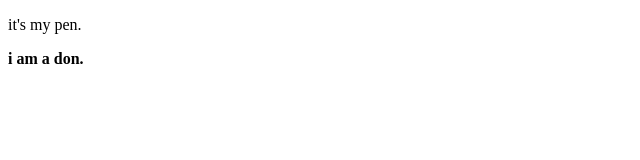
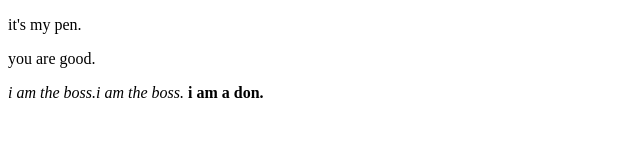
Before and after one commit to arpitadatta05/my-second-repo, a plain HTML site: page index.html in a window 1280 px wide. Shown: the whole page, without its empty margins (0-640 px from the left). Drawn offline with Linux system fonts and the light colour scheme.

Commit message:
style add

```diff
--- a/index.html
+++ b/index.html
@@ -5,9 +5,12 @@
     <meta http-equiv="X-UA-Compatible" content="IE=edge">
     <meta name="viewport" content="width=device-width, initial-scale=1.0">
     <title>my second repo</title>
+    <link rel="stylesheet" href="style.css">
 </head>
 <body>
     <p>it's my pen.</p>
+    <p>you are good.</p>
+    <i>i am the boss.i am the boss.</i>
     <b>i am a don.</b>
 </body>
 </html>
--- /dev/null
+++ b/style.css
@@ -0,0 +1,3 @@
+p{
+    color: blues;
+}
```
